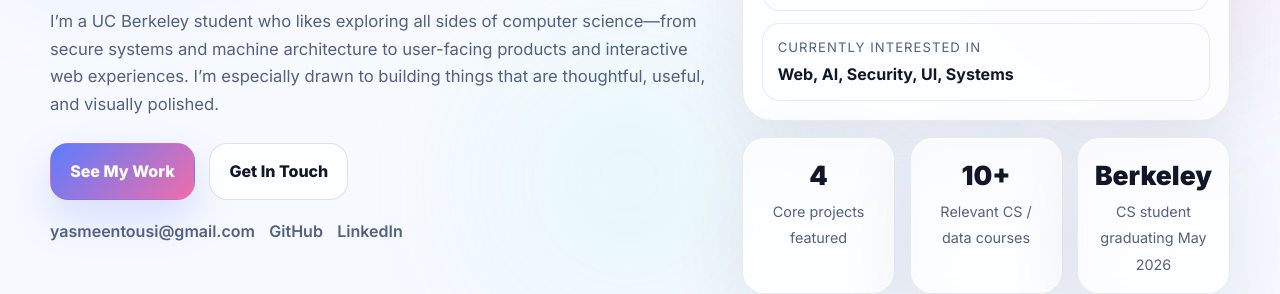
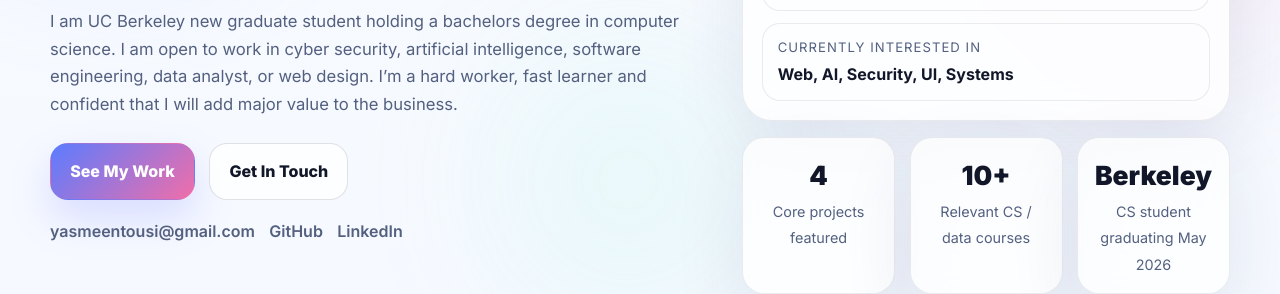
Before and after one commit to yasmeen004/personal-website, a plain HTML site: page index.html in a window 1280 px wide. Shown: the part 506-800 px from the top of the page. Drawn offline with nearby package versions, Linux system fonts and the light colour scheme.

Commit message:
Update index.html

```diff
--- a/index.html
+++ b/index.html
@@ -68,9 +68,7 @@
             Computer Science student building across web, security, AI, and interface design.
           </p>
           <p class="hero-description">
-            I’m a UC Berkeley student who likes exploring all sides of computer science—from secure systems
-            and machine architecture to user-facing products and interactive web experiences.
-            I’m especially drawn to building things that are thoughtful, useful, and visually polished.
+            I am UC Berkeley new graduate student holding a bachelors degree in computer science. I am open to work in cyber security, artificial intelligence, software engineering, data analyst, or web design.  I’m a hard worker, fast learner and confident that I will add major value to the business.
           </p>
 
           <div class="hero-actions">
```
